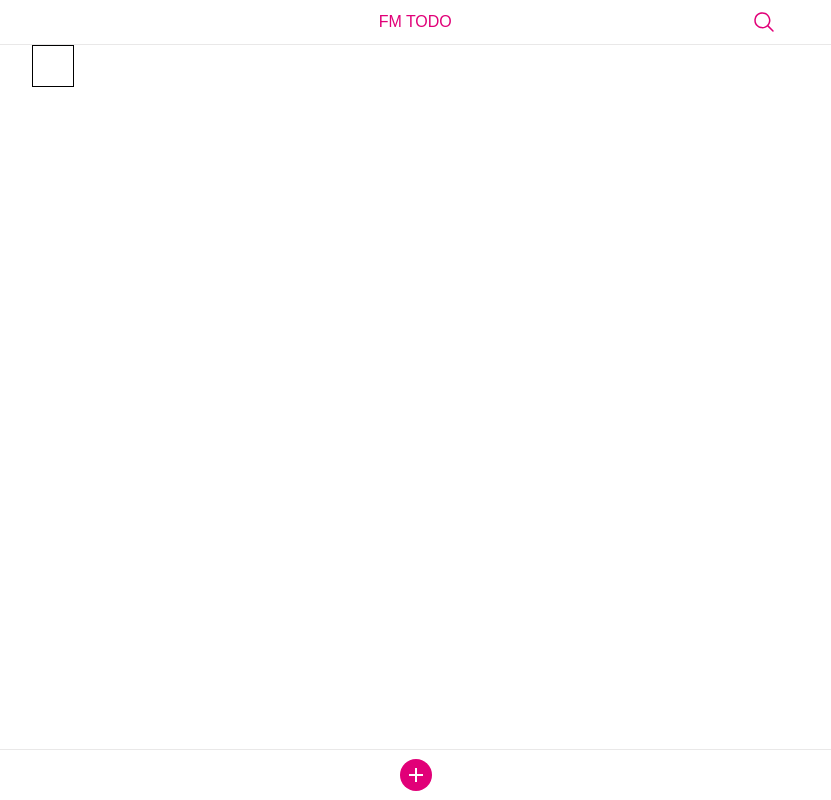
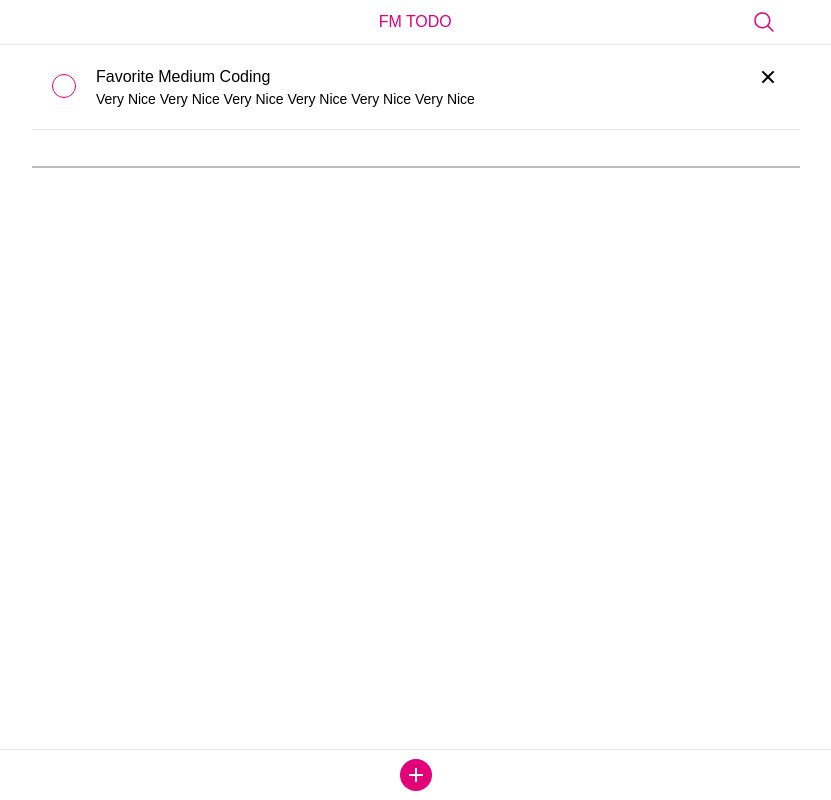
Before and after one commit to myungsangBaek/fm-project, a Next.js app: page / in a window 1280 px wide. Shown: the whole page, without its empty margins (224-1055 px from the left). Built offline with nearby package versions, Linux system fonts and the light colour scheme.

Commit message:
[FEATURE] Generate todo card

```diff
--- a/components/card/TaskCard/index.tsx
+++ b/components/card/TaskCard/index.tsx
@@ -1,7 +1,72 @@
+import { FMText } from "@/components/base";
+import { Icons } from "@/public/icons";
 import React from "react";
+import styled from "styled-components";
+
+interface IProps {
+  title: string;
+  content: string;
+  chip: string[];
+}
 
 function TaskCard() {
-  return <div></div>;
+  return (
+    <Container>
+      <ContentContainer>
+        <CheckContainer>
+          <Icons.SvgElement.circleIcon />
+        </CheckContainer>
+        <TextContainer>
+          <FMText body01>{"Favorite Medium Coding"}</FMText>
+          <FMText body04>
+            {"Very Nice Very Nice Very Nice Very Nice Very Nice Very Nice"}
+          </FMText>
+        </TextContainer>
+        <IconContainer>
+          <Icons.SvgElement.closeIcon />
+        </IconContainer>
+      </ContentContainer>
+      <ChipContainer></ChipContainer>
+    </Container>
+  );
 }
 
+const Container = styled.div`
+  display: flex;
+  flex-direction: column;
+  width: 100%;
+  min-height: 116px;
+  box-sizing: border-box;
+  border-bottom: 2px solid ${(props) => props.theme.colors.gray30};
+`;
+
+const ContentContainer = styled.div`
+  display: flex;
+  height: 100%;
+  padding: 0 20px;
+  box-sizing: border-box;
+`;
+
+const CheckContainer = styled.div`
+  width: 24px;
+  margin: auto;
+`;
+
+const TextContainer = styled.div`
+  display: flex;
+  width: 100%;
+  flex-direction: column;
+  padding: 20px;
+  box-sizing: border-box;
+`;
+
+const IconContainer = styled.div`
+  width: 24px;
+  margin-top: 20px;
+`;
+const ChipContainer = styled.div`
+  border-top: 1px solid ${(props) => props.theme.colors.gray10};
+  height: 36px;
+`;
+
 export default React.memo(TaskCard);
--- a/pages/index.tsx
+++ b/pages/index.tsx
@@ -1,11 +1,12 @@
 import FMLayout from "@/components/base/FMLayout";
+import TaskCard from "@/components/card/TaskCard";
 import React from "react";
 import styled from "styled-components";
 
 export default function Home() {
   return (
     <FMLayout header bottomNavigation headerRightIcon>
-      <Container></Container>
+      <TaskCard />
     </FMLayout>
   );
 }
--- a/public/icons/index.ts
+++ b/public/icons/index.ts
@@ -1,11 +1,13 @@
 import AddIcon from "./ic_add.svg";
 import SearchIcon from "./ic_search.svg";
 import CloseIcon from "./ic_close.svg";
+import CircleIcon from "./ic_circle.svg";
 
 export const Icons = {
   SvgElement: {
     addIcon: AddIcon,
     searchIcon: SearchIcon,
     closeIcon: CloseIcon,
+    circleIcon: CircleIcon,
   },
 };
```
Also changed, not shown: public/icons/ic_circle.svg (added).
